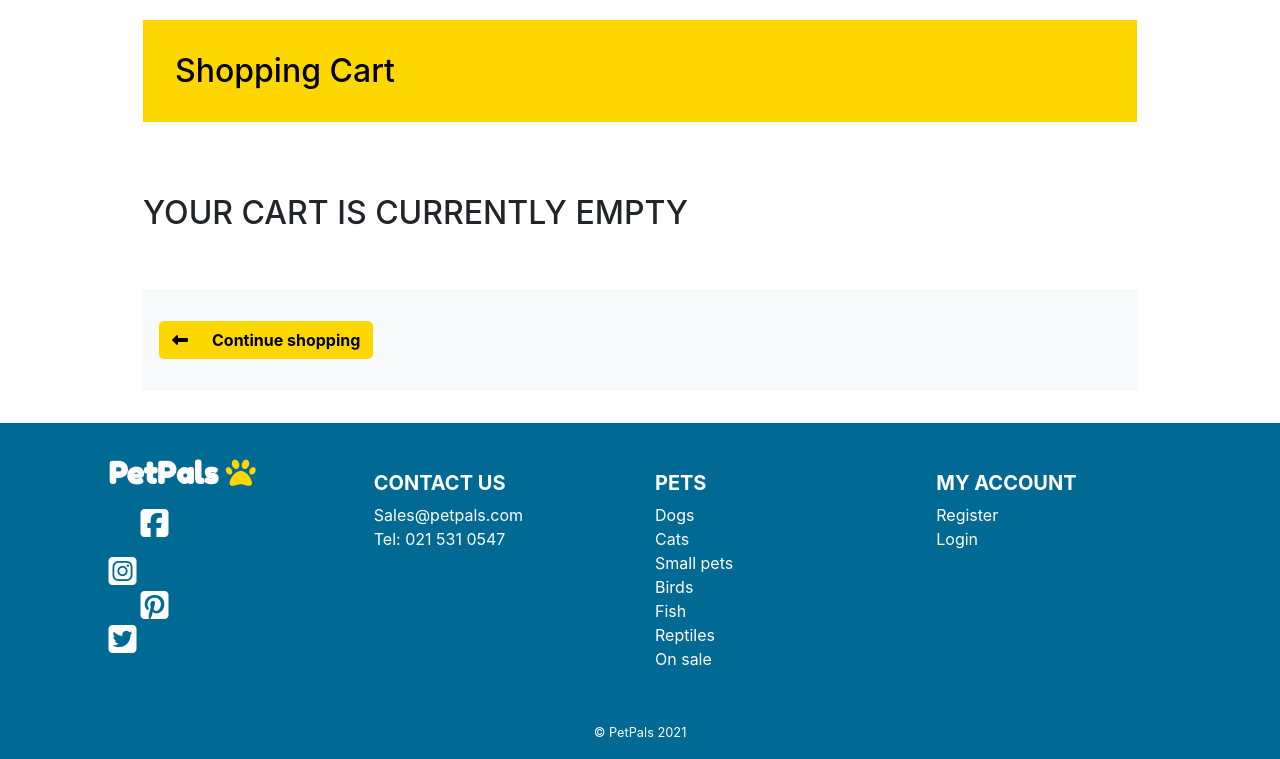
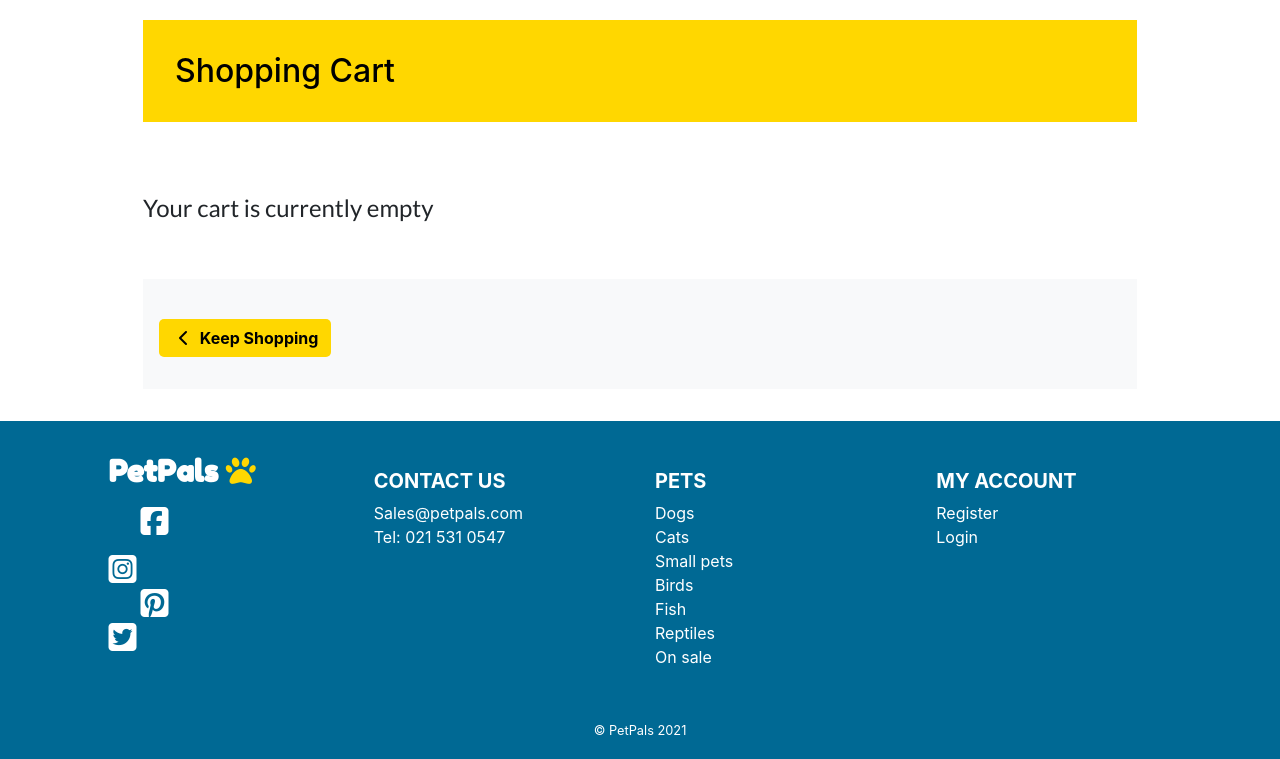
Before and after one commit to Code-Institute-Submissions/MAN95-dev-PetPals_NovResub, a Django app: page /cart/ in a window 1280 px wide. Shown: the part 194-953 px from the top of the page. After the commit the page ends 929 px from the top, so only its background shows below. Run offline with Django 3.2, Linux system fonts and the light colour scheme; parts of the project's set-up code (start-up, migrations or seed data) failed here and were passed over; some libraries are stand-ins or nearby versions.

Commit message:
Style the cart.html

```diff
--- a/cart/templates/cart/cart.html
+++ b/cart/templates/cart/cart.html
@@ -37,7 +37,13 @@ Cart
                                         <div>
                                             <a class="cart-product-name"
                                                 href="{% url 'item_detail' item.item.id %}">{{ item.item.name }}</a>
-                                            <p>£{{ item.item.price }}</p>
+                                            {% if item.item.onsale %}
+                                                <p class="my-0"><strong>Price Each: </strong>${{ item.item.onsale_price  }}</p>
+                                                <p><strong>Subtotal: </strong>${{ item.item.onsale_price | calc_subtotal:item.quantity }}</p>
+                                            {% else %}
+                                                <p class="my-0"><strong>Price Each: </strong>${{ item.item.price  }}</p>
+                                                <p><strong>Subtotal: </strong>${{ item.item.price | calc_subtotal:item.quantity }}</p>
+                                            {% endif %}
                                             <form class="form update-form mb-3" method="POST"
                                                 action="{% url 'adjust_cart' item.item_id %}">
                                                 {% csrf_token %}
@@ -79,7 +85,11 @@ Cart
                                             </a>
                                         </div>
                                         <p class="upper-text cart-total">
-                                            £{{ item.item.price | calc_subtotal:item.quantity }}</p>
+                                        {% if item.item.onsale %}
+                                            <p class="my-0 font-weight-bold">${{ item.item.onsale_price | calc_subtotal:item.quantity }}</p>
+                                        {% else %}
+                                            <p class="my-0 font-weight-bold">${{ item.item.price | calc_subtotal:item.quantity }}</p>
+                                        {% endif %}
                                     </div>
                                 </div>
                             </div>
@@ -140,14 +150,18 @@ Cart
         </div>
         {% else %}
         <div class="row cart-items-total">
-            <h2>Your cart is currently empty</h2>
+            <h4>Your cart is currently empty</h4>
         </div>
         <div class="row cart-footer-row">
             <div class="col-lg-12">
                 <div class="row bg-light align-items-center text-center">
                     <div class="col-md-6 text-md-left cart-footer">
-                        <a class="btn btn-yellow" href="{% url 'items' %}"><i
-                                class="fas fa-long-arrow-alt-left mr-4"></i>Continue shopping</a>
+                        <a href="{% url 'items' %}" class="btn btn-yellow mt-2 mr-2">
+                            <span class="icon">
+                                <i class="fas fa-chevron-left"></i>
+                            </span>
+                            <span>Keep Shopping</span>
+                        </a>
                     </div>
                 </div>
             </div>
--- a/static/css/base.css
+++ b/static/css/base.css
@@ -332,13 +332,12 @@ a.social-icon {
   .update-link,
   .remove-item {
       cursor: pointer;
+      font-size: 13px;
   }
 
   input[name='q']::placeholder {
       color: #aab7c4;
   }
-
-/* ------ Cart ------ */
 
 .cart-product-name{
   color: #433E3F;
@@ -355,15 +354,9 @@ a.social-icon {
   font-weight: 600;
 }
 
-.update-cart
-, .remove-item {
-  cursor: pointer;
-  font-size: 13px;
-}
-
 .cart-items-total{
   margin: 3rem 0;
-  text-transform: uppercase;
+  font-family: 'Lato';
 }
 
 
```
